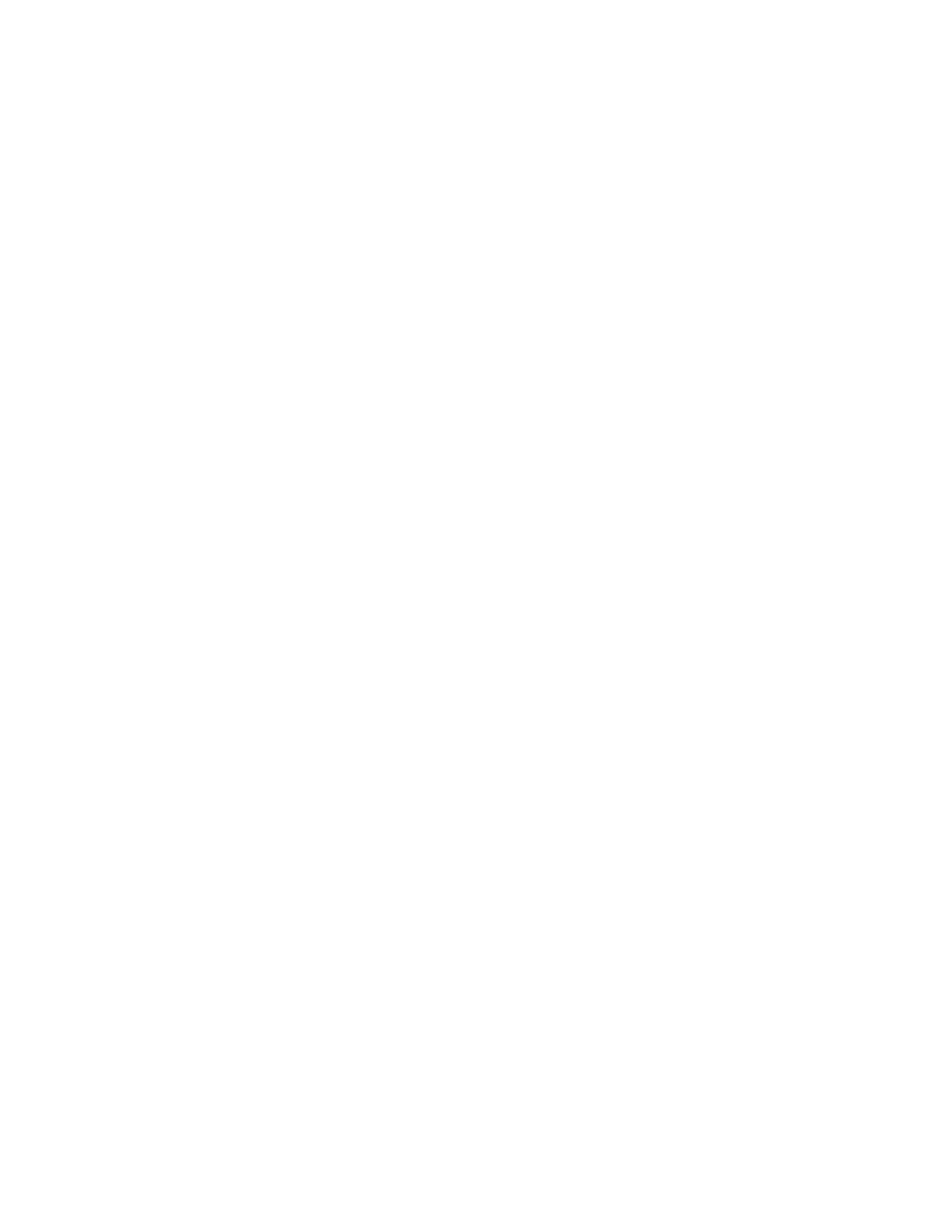
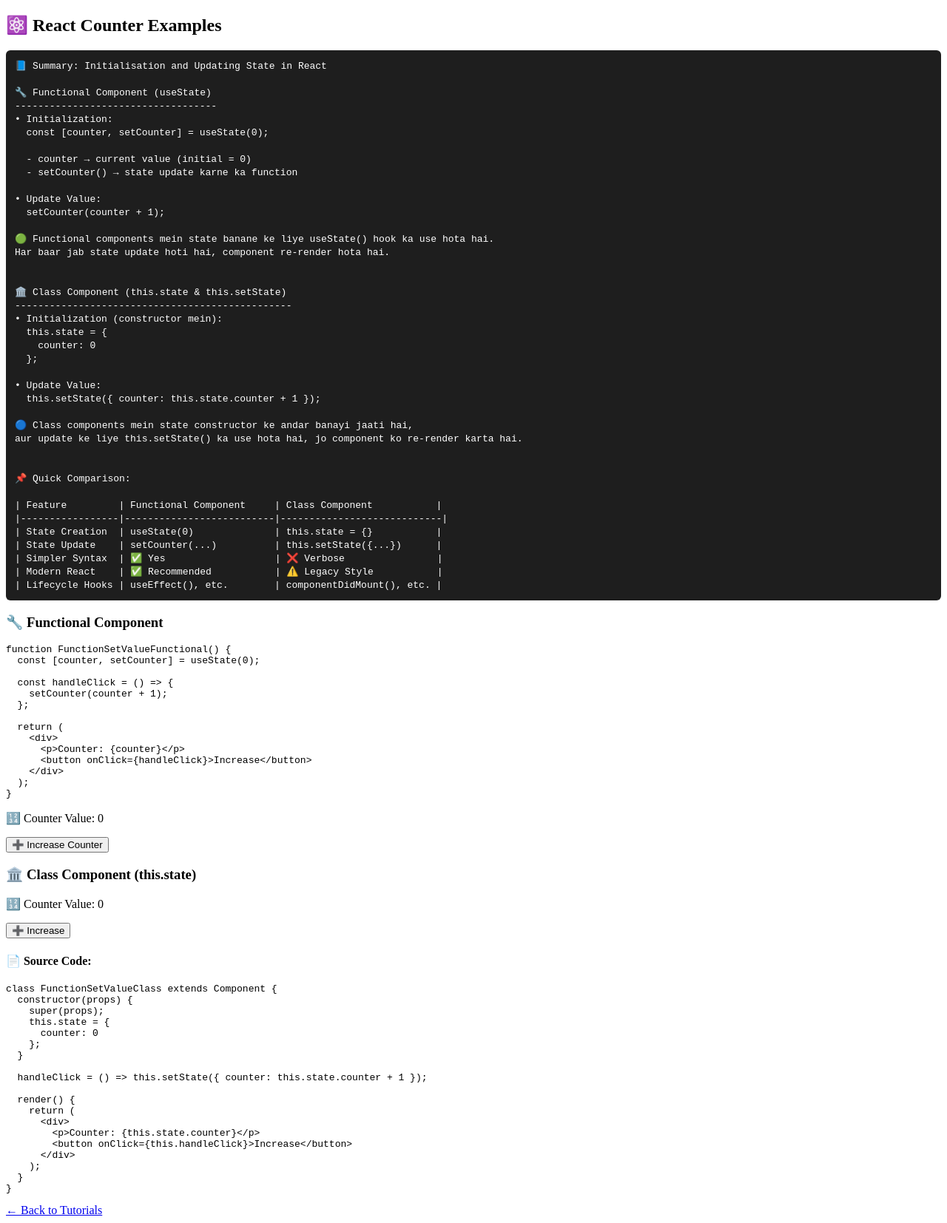
Before and after one commit to GVictory1351989/my-app, a React (Create React App) app: page /reacttutorials/FunctionSetValue in a window 1280 px wide. Before the commit this address had no page. Shown: the whole page at 74% size. Before the commit the page ends 800 px from the top, so only its background shows below. Built offline with nearby package versions, Linux system fonts and the light colour scheme.

Commit message:
functional component set and class component set value and update value

```diff
--- a/src/App.js
+++ b/src/App.js
@@ -1,6 +1,7 @@
 import { Routes, Route, Link } from 'react-router-dom';
 import ReactIntro from './reacttutorials/intro/ReactIntro';
 import ReactComponentTypes from './reacttutorials/component-types/ReactComponentTypes';
+import FunctionSetValue from './reacttutorials/functionset/FunctionSetValue';
 
 function App() {
     const tutorials = [
@@ -32,13 +33,18 @@
 
                 {/* ✅ React tutorial links */}
                 <li>
-                    <Link to="/reacttutorials/intro" className="text-green-600 hover:underline">
+                    <Link to="/reacttutorials/ReactIntro" className="text-green-600 hover:underline">
                         React Introduction (Component based)
                     </Link>
                 </li>
                 <li>
-                    <Link to="/reacttutorials/component-types" className="text-green-600 hover:underline">
+                    <Link to="/reacttutorials/ReactComponentTypes" className="text-green-600 hover:underline">
                         React Component Types (Class & Functional)
+                    </Link>
+                </li>
+                <li>
+                    <Link to="/reacttutorials/FunctionSetValue" className="text-green-600 hover:underline">
+                        Function and Class Set Value and Initialise
                     </Link>
                 </li>
             </ul>
@@ -52,8 +58,9 @@
                 <Route path="/" element={<Home />} />
 
                 {/* ✅ Unique paths for each React component */}
-                <Route path="/reacttutorials/intro" element={<ReactIntro />} />
-                <Route path="/reacttutorials/component-types" element={<ReactComponentTypes />} />
+                <Route path="/reacttutorials/ReactIntro" element={<ReactIntro />} />
+                <Route path="/reacttutorials/ReactComponentTypes" element={<ReactComponentTypes />} />
+                <Route path="/reacttutorials/FunctionSetValue" element={<FunctionSetValue />} />
             </Routes>
         </div>
     );
--- /dev/null
+++ b/src/reacttutorials/functionset/FunctionSetValue.js
@@ -0,0 +1,186 @@
+import React, { useState, Component } from 'react';
+import { Link } from 'react-router-dom';
+
+
+// ✅ Functional Component using useState
+function FunctionSetValueFunctional() {
+	const [counter, setCounter] = useState(0);
+
+	const handleClick = () => {
+		setCounter(counter + 1);
+	};
+	const functionCode = `
+function FunctionSetValueFunctional() {
+  const [counter, setCounter] = useState(0);
+
+  const handleClick = () => {
+    setCounter(counter + 1);
+  };
+
+  return (
+    <div>
+      <p>Counter: {counter}</p>
+      <button onClick={handleClick}>Increase</button>
+    </div>
+  );
+}
+`.trim();
+	return (
+		<div className="bg-green-50 p-4 rounded-xl shadow mb-6">
+			<h3 className="text-lg font-semibold mb-2">🔧 Functional Component</h3>
+			<pre>
+				<code>
+					{functionCode}
+			    </code>
+			</pre>
+			<p className="mb-2">
+				🔢 Counter Value: <span className="text-green-700 font-medium">{counter}</span>
+			</p>
+			<button
+				onClick={handleClick}
+				className="bg-green-600 text-white px-4 py-2 rounded hover:bg-green-700 transition"
+			>
+				➕ Increase Counter
+			</button>
+
+		</div>
+	);
+}
+
+
+// ✅ Class Component with Code Display
+class FunctionSetValueClass extends Component {
+	constructor(props) {
+		super(props);
+		this.state = {
+			counter: 0
+		};
+	}
+
+	handleClick = () => this.setState({ counter: this.state.counter + 1 });
+
+	render() {
+		const classCode = `
+class FunctionSetValueClass extends Component {
+  constructor(props) {
+    super(props);
+    this.state = {
+      counter: 0
+    };
+  }
+
+  handleClick = () => this.setState({ counter: this.state.counter + 1 });
+
+  render() {
+    return (
+      <div>
+        <p>Counter: {this.state.counter}</p>
+        <button onClick={this.handleClick}>Increase</button>
+      </div>
+    );
+  }
+}
+`.trim();
+
+		return (
+			<div className="bg-blue-50 p-4 rounded-xl shadow mb-6">
+				<h3 className="text-lg font-semibold mb-2">🏛️ Class Component (this.state)</h3>
+
+				<p className="mb-2">
+					🔢 Counter Value: <span className="text-blue-700 font-medium">{this.state.counter}</span>
+				</p>
+
+				<button
+					onClick={this.handleClick}
+					className="bg-blue-600 text-white px-3 py-1 rounded hover:bg-blue-700 mb-4"
+				>
+					➕ Increase
+				</button>
+
+				{/* 🔽 Code Viewer */}
+				<h4 className="text-sm font-bold mt-4 mb-1">📄 Source Code:</h4>
+				<pre className="bg-gray-800 text-white text-sm rounded p-3 overflow-x-auto whitespace-pre-wrap">
+					<code>{classCode}</code>
+				</pre>
+			</div>
+		);
+	}
+}
+
+
+
+// ✅ Main Exported Component: Combines Both
+function FunctionSetValue() {
+	const stateExplanation = `
+📘 Summary: Initialisation and Updating State in React
+
+🔧 Functional Component (useState)
+-----------------------------------
+• Initialization:
+  const [counter, setCounter] = useState(0);
+
+  - counter → current value (initial = 0)
+  - setCounter() → state update karne ka function
+
+• Update Value:
+  setCounter(counter + 1);
+
+🟢 Functional components mein state banane ke liye useState() hook ka use hota hai.
+Har baar jab state update hoti hai, component re-render hota hai.
+
+
+🏛️ Class Component (this.state & this.setState)
+------------------------------------------------
+• Initialization (constructor mein):
+  this.state = {
+    counter: 0
+  };
+
+• Update Value:
+  this.setState({ counter: this.state.counter + 1 });
+
+🔵 Class components mein state constructor ke andar banayi jaati hai,
+aur update ke liye this.setState() ka use hota hai, jo component ko re-render karta hai.
+
+
+📌 Quick Comparison:
+
+| Feature         | Functional Component     | Class Component           |
+|-----------------|--------------------------|----------------------------|
+| State Creation  | useState(0)              | this.state = {}           |
+| State Update    | setCounter(...)          | this.setState({...})      |
+| Simpler Syntax  | ✅ Yes                   | ❌ Verbose                |
+| Modern React    | ✅ Recommended           | ⚠️ Legacy Style           |
+| Lifecycle Hooks | useEffect(), etc.        | componentDidMount(), etc. |
+`.trim();
+	const preStyle = {
+		whiteSpace: "pre-wrap",
+		background: "#1e1e1e",
+		color: "white",
+		padding: "12px",
+		borderRadius: "6px",
+		fontFamily: "'Courier New', monospace",
+		overflowX: "auto"
+	};
+	return (
+		<div className="p-6">
+			<h2 className="text-2xl font-bold mb-6">⚛️ React Counter Examples</h2>
+			<pre style={preStyle}>
+				<code>{stateExplanation}</code>
+			</pre>
+			{/* Functional Component */}
+			<FunctionSetValueFunctional />
+
+			{/* Class Component */}
+			<FunctionSetValueClass />
+
+			<div className="mt-6">
+				<Link to="/" className="text-sm text-blue-600 hover:underline">
+					← Back to Tutorials
+				</Link>
+			</div>
+		</div>
+	);
+}
+
+export default FunctionSetValue;
```
